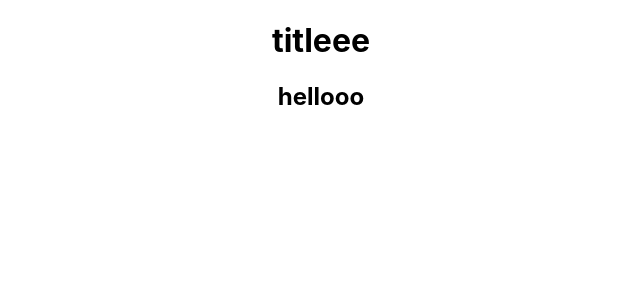
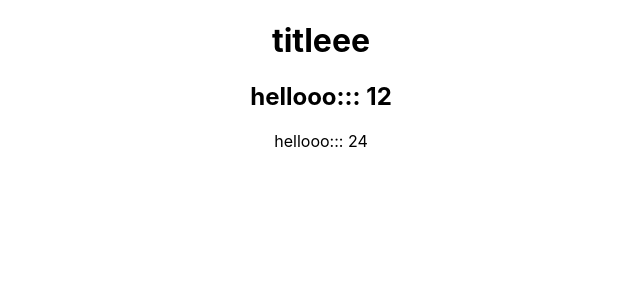
Before and after one commit to samueldazadaza/cursoreact, a React (Create React App) app: page / in a window 1280 px wide. Shown: the top 300 px of the page, without its empty margins (319-959 px from the left). Built offline with nearby package versions, Linux system fonts and the light colour scheme.

Commit message:
entendiendo fragment

```diff
--- a/src/components/Hola.jsx
+++ b/src/components/Hola.jsx
@@ -1,11 +1,12 @@
-import React from 'react';
+import React, { Fragment } from 'react';
 
 function Hola() {
     return (
-        <div>
-            <h2>hellooo</h2>
+        <Fragment>
+            <h2>hellooo::: {3*4}</h2>
+            <p>hellooo::: {3*8}</p>
 
-        </div>
+        </Fragment>
     )
 }
 
```
